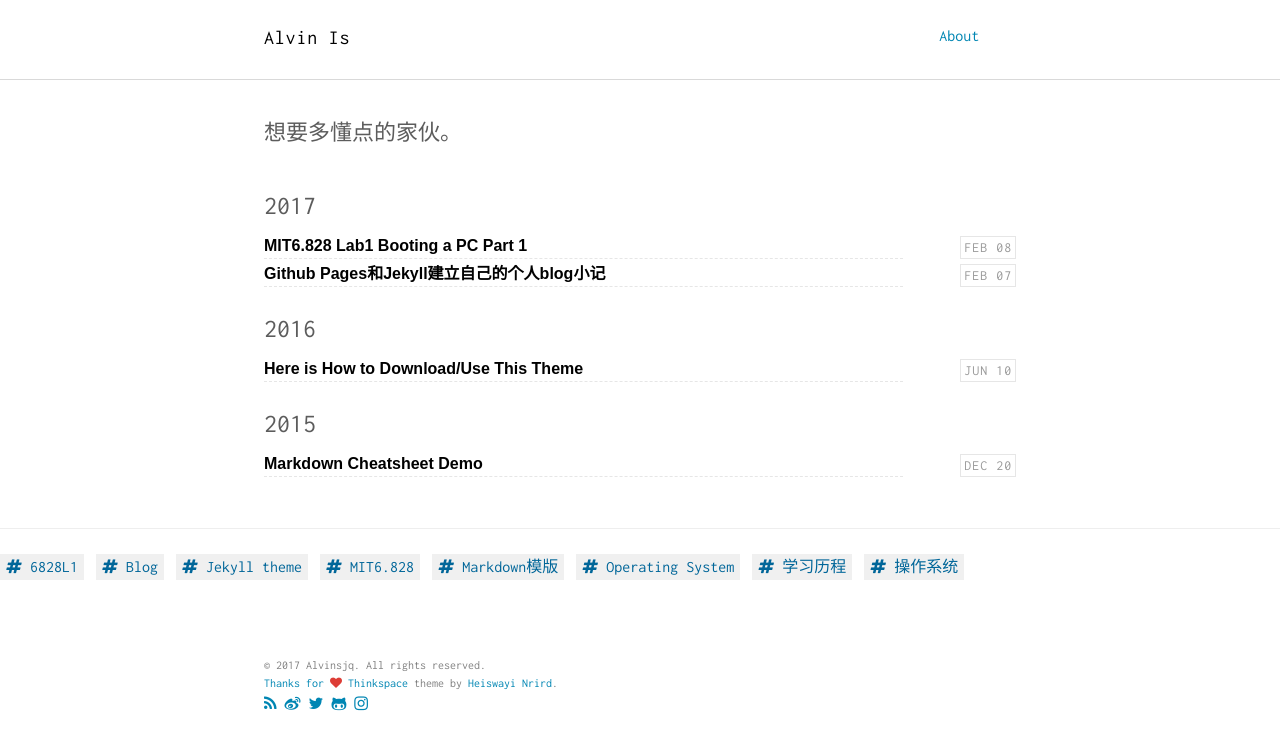
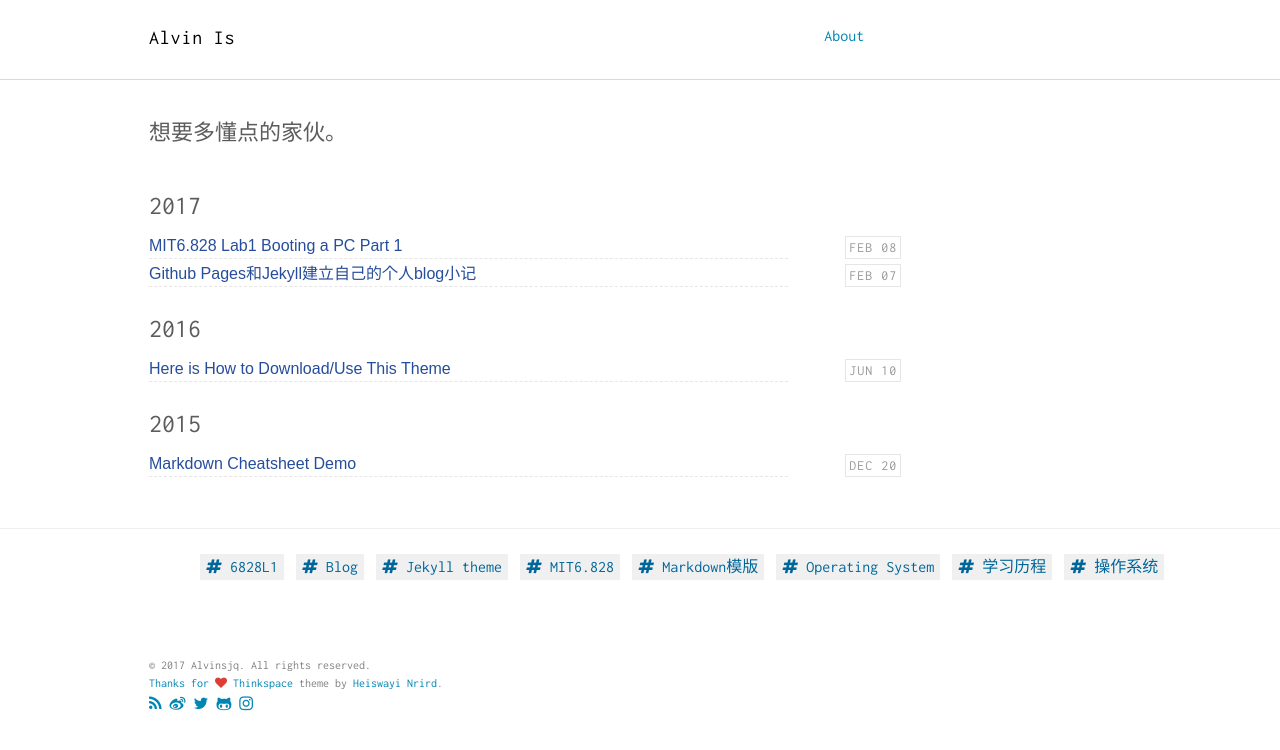
Before and after one commit to Alvinsjq/Alvinsjq.github.io, a Jekyll site: the page built from index.html, in a window 1280 px wide. Shown: the top 750 px of the page. Built offline with Jekyll 4.4.1, drawn with Linux system fonts in a browser that asks for light colours.

Commit message:
2st modified

```diff
--- a/assets/scss/_layout.scss
+++ b/assets/scss/_layout.scss
@@ -40,7 +40,7 @@ hr {
 
 .container {
   padding: $base-spacing;
-  margin-left: auto;
+  margin-left: 125px;
   margin-right: auto;
   max-width: 800px;
   font-weight: normal;
@@ -310,8 +310,8 @@ hr {
 
 .tag-cloud {
     margin-bottom: 20px;
-    margin-left: auto;
-     margin-right: auto;
+    margin-left: 200px;
+   margin-right: auto;
     a.tag-anchor {
         margin-right: 4px;
         margin-bottom: 8px;
--- a/index.html
+++ b/index.html
@@ -5,6 +5,21 @@ title: Home
 
 {% include intro.html %}
 
+<style type="text/css">
+
+.post-link,
+.post a,
+.page a {
+  font-family: 'Fira Sans', sans-serif;
+  font-weight: 150;
+}
+.post-item {
+
+  a {
+    color: #264d9c;
+    font-weight: 100;
+  }
+</style>
 <section class="post-list">
   <div class="container">
     {% for post in site.posts %}
@@ -18,18 +33,6 @@ title: Home
         {% endif %}
       {% endunless %}
       <article class="post-item">
-
-
-<style type="text/css">
-
-.post-link,
-.post a,
-.page a {
-  font-family: 'Fira Sans', sans-serif;
-  font-weight: 150;
-}
-</style>
-
         <span class="post-meta date-label">{{ post.date | date: "%b %d" }}</span>
         <div class="article-title"><a class="post-link" href="{{ post.url | prepend: site.baseurl }}">{{ post.title }}</a></div>
       </article>
```
